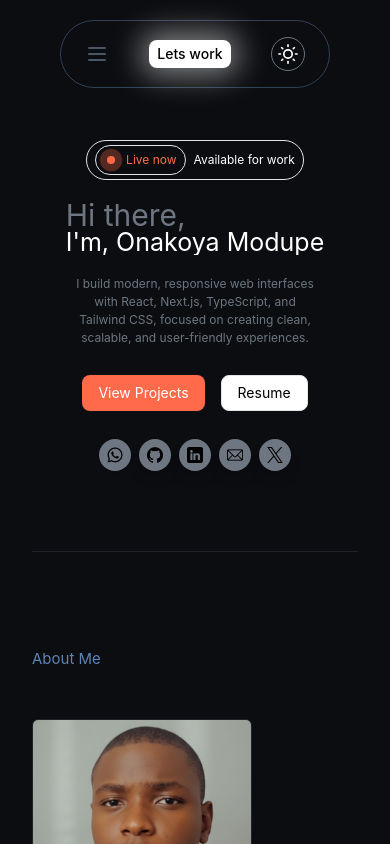
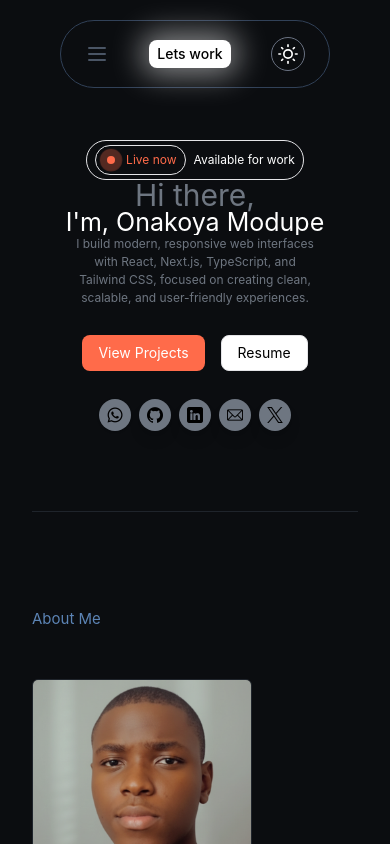
Before and after one commit to Modupe-Onakoya/onakoya-modupe-portfolio, a React (Vite) app: page / in a window 390 px wide. Shown: the top 844 px of the page. Built offline with nearby package versions, Linux system fonts and the light colour scheme.

Commit message:
update on my mobile layout

```diff
--- a/src/Components/Hero.jsx
+++ b/src/Components/Hero.jsx
@@ -49,10 +49,10 @@ const Hero = () => {
                 </div>
                 <p className="text-xs ">Available for work</p>
             </div>
-            <div className='max-sm:py-5'>
+            <div className=''>
 
                 {/* <h1 className='text-5xl md:text-[70px]/18 text-center max-w-[1000px] mt-4 bg-clip-text leading-tight font-medium'>A Frontend Developer </h1> */}
-                <p className=' max-sm:text-[30px] text-[clamp(36px,7vw,92px)]  leading-none sm:pt-7 text-[#6E7681]'>Hi there,</p>
+                <p className=' max-sm:text-[30px] text-[clamp(36px,7vw,92px)] text-center  leading-none sm:pt-7 text-[#6E7681]'>Hi there,</p>
                 <HeroText />
             </div>
 
```
